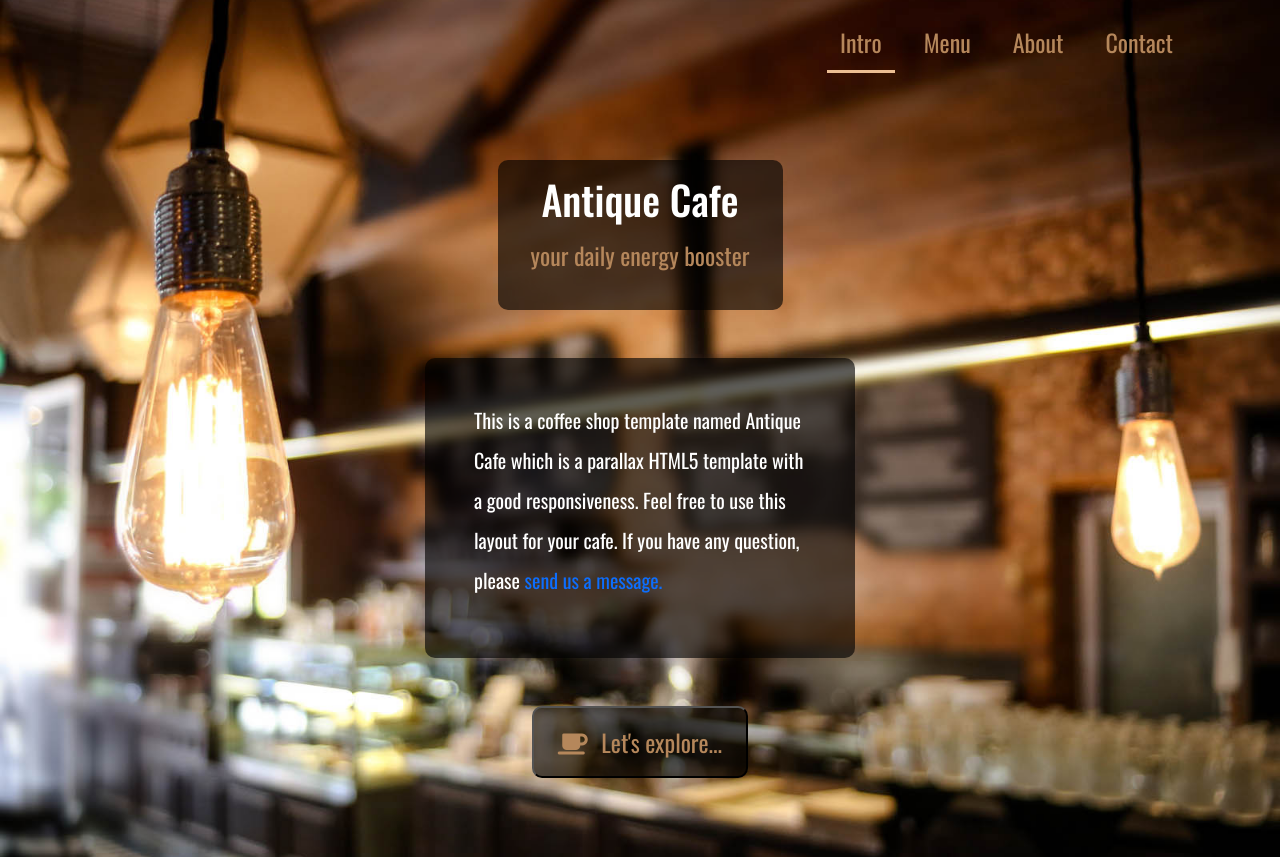
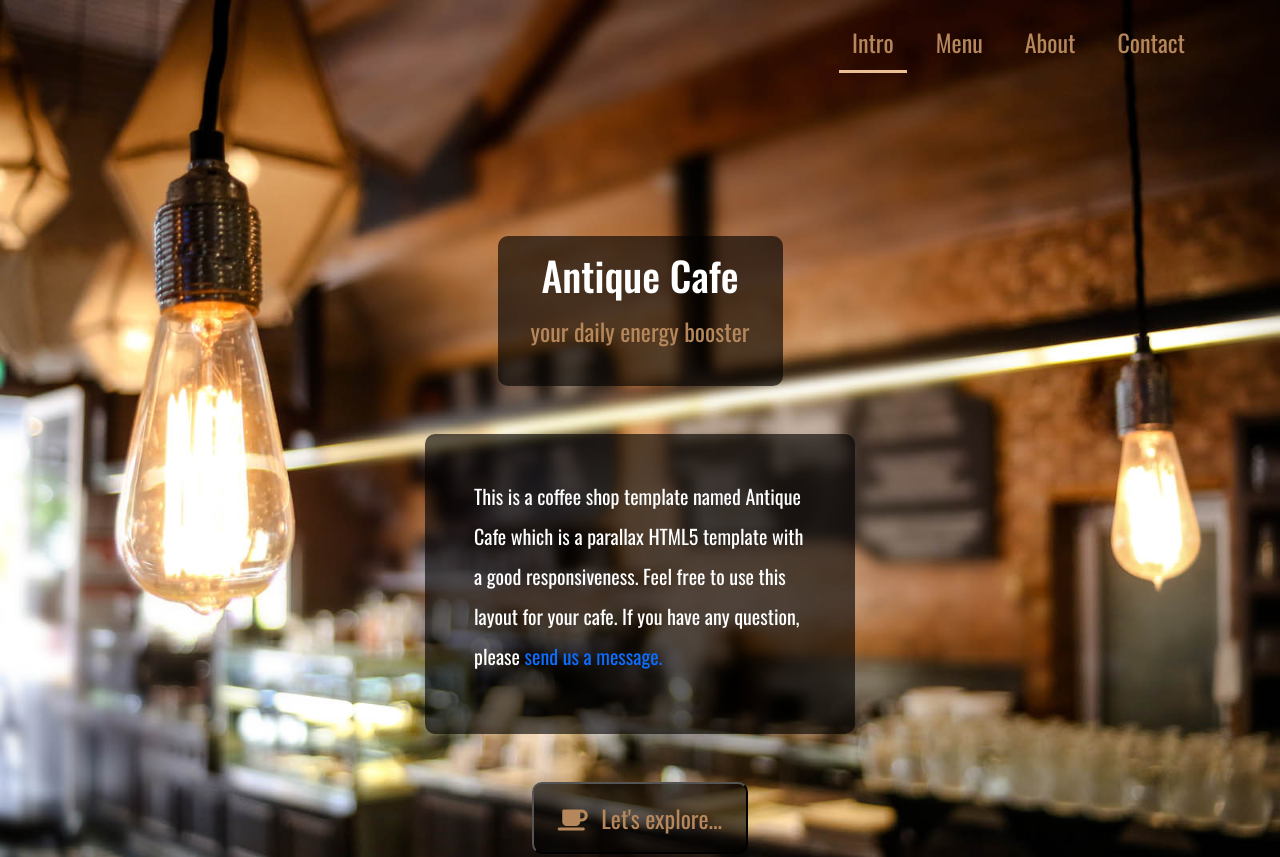
Before and after one commit to NanMo57/Antique_Cafe_Website, a website: page index.html in a window 1280 px wide. Shown: the top 857 px of the page. Drawn offline with nearby package versions, Linux system fonts and the light colour scheme.

Commit message:
Upload add script file

```diff
--- a/index.html
+++ b/index.html
@@ -9,27 +9,27 @@
     <title>Antique Cafe</title>
 </head>
 <body>
-    <section id="Home" class="position-relative" style="--BackGround:url('./img/antique-cafe-bg-01.jpg');">
-        <header class="position-fixed fixed-top container-md container-fluid p-4">
-            <nav class="d-flex justify-content-end align-items-center fs-4">
-                <ul class="d-md-flex d-none justify-content-center align-items-center gap-3">
-                    <li>
+    <section id="Home" class="parallax-section"  style="--BackGround:url('./img/antique-cafe-bg-01.jpg');">
+        <header class="position-fixed fixed-top container-fluid  p-4">
+            <nav class="d-flex justify-content-end align-items-center fs-4 container">
+                <ul class="d-md-flex justify-content-center align-items-center gap-md-3 text-center pt-5 pt-md-0 ps-0">
+                    <li class="mb-md-0 mb-5">
                         <a href='#Home' class="active BrownColor">Intro</a>
                     </li>
-                    <li>
+                    <li class="mb-md-0 mb-5">
                         <a href='#Menu' class="BrownColor">Menu</a>
                     </li>
-                    <li>
+                    <li class="mb-md-0 mb-5">
                         <a href='#About' class="BrownColor">About</a>
                     </li>
-                    <li>
+                    <li class="mb-md-0 mb-5">
                         <a href='#contact' class="BrownColor">Contact</a>
                     </li>
                 </ul>
                 <i class="BrownColor fa-solid fa-bars d-md-none d-block"></i>
             </nav>
         </header>
-        <div class="CenterDiv d-flex flex-column justify-content-center align-items-center gap-5 ps-5 pe-5 ">
+        <div class="home CenterDiv d-flex flex-column justify-content-center align-items-center gap-5 ps-5 pe-5 ">
             <div class="ContentHome  black d-flex flex-column justify-content-center lh-lg text-center" style="--w:430px; --h:150px">
                 <h1>Antique Cafe</h1>
                 <p class="BrownColor fs-4">your daily energy booster</p>
@@ -45,7 +45,7 @@
         </div>
     </section>
     <section id='Menu' class="position-relative" style="--BackGround:url('img/antique-cafe-bg-02.jpg');">
-        <div class="CenterDiv text-center w-100">
+        <div class="menu CenterDiv text-center w-100">
             <div class="mb-5"><h2 class="pt-4 pb-4 bg-light">Our Cafe Menu</h2></div>
             <div class="MenuContent container d-flex flex-column flex-lg-row justify-content-center gap-5 align-items-center">
                 <div class="left d-flex flex-column gap-4">
@@ -160,7 +160,7 @@
         </div>
     </section>
     <section id="About" class="d-flex justify-content-end container-fluid" style="--BackGround:url('img/antique-cafe-bg-03.jpg');">
-        <div class="d-flex flex-column justify-content-center align-items-end gap-5 w-100 me-0 me-md-5">
+        <div class="about d-flex flex-column justify-content-center align-items-end gap-5 w-100 me-0 me-md-5">
             <div class="DivContent p-5" style="--bg:rgba(255, 255, 255, 0.795)">
                 <h2 class="mb-5 fw-bold">About our cafe</h2>
                 <div>
@@ -178,7 +178,7 @@
         </div>
     </section>
     <section id="contact" style="--BackGround:url('img/antique-cafe-bg-04.jpg');" class="CenterDiv d-flex flex-column justify-content-between pb-2">
-        <div class="d-flex justify-content-between align-items-center container gap-5 flex-lg-row flex-column">
+        <div class="contacts d-flex justify-content-between align-items-center container gap-5 flex-lg-row flex-column">
             <div class="DivContact p-5" style="--bg:rgba(255, 255, 255, 0.795)">
                 <div class="d-flex flex-column justify-content-start align-items-start gap-3">
                     <h2>Contact Us</h2>
@@ -207,6 +207,10 @@
         <footer class="ps-sm-5 ps-3"><p class="ms-sm-5 text-light mt-5">Copyright 2022 Antique Cafe. All rights reserved.</p></footer>
     </section>
 
+
+
+
+    <script src="https://cdnjs.cloudflare.com/ajax/libs/jquery/3.7.1/jquery.min.js" integrity="sha512-v2CJ7UaYy4JwqLDIrZUI/4hqeoQieOmAZNXBeQyjo21dadnwR+8ZaIJVT8EE2iyI61OV8e6M8PP2/4hpQINQ/g==" crossorigin="anonymous" referrerpolicy="no-referrer"></script>
     <script src="https://cdn.jsdelivr.net/npm/bootstrap@5.3.3/dist/js/bootstrap.bundle.min.js"></script>
     <script src="script.js"></script>
 </body>
--- a/script.js
+++ b/script.js
@@ -0,0 +1,30 @@
+$(document).ready(()=>{
+    $('.fa-bars').click(()=>{
+        $('header').toggleClass("BG")
+        $('header ul').slideToggle("slow")
+    })
+
+    $('li a').click((e)=>{
+        $('li a').removeClass('active');
+        $(e.target).addClass('active');
+    })
+
+    $(window).scroll(()=>{
+        $(window).scrollTop() >= 73 ? $('header').css("background-color","#3e2a1b") :$('header').css("background-color","transparent")
+
+        let section = document.querySelector('section')
+        let content = document.querySelector('.CenterDiv')
+
+         const scrollTop = window.pageYOffset || document.documentElement.scrollTop;
+         const sectionTop = section.offsetTop;
+         const sectionHeight = section.clientHeight;
+
+        if (scrollTop >= sectionTop && scrollTop <= (sectionTop + sectionHeight)) {
+            const scrollPercent = (scrollTop - sectionTop) / sectionHeight;
+
+            content.style.transform = `translateY(-${scrollPercent*100}vh)`;
+        }
+    })
+
+
+})
--- a/style.css
+++ b/style.css
@@ -5,6 +5,9 @@
     box-sizing: border-box;
     border-radius: 10px;
     font-family: "Oswald", sans-serif;
+}
+header{
+    border-radius: 0;
 }
 body{
     overflow-x: hidden;
@@ -23,11 +26,20 @@ a{
     text-decoration: none;
     border-radius: 0 !important;
 }
+.home,.menu,.about{
+    height: 150vh;
+}
+
 section{
-    background:var(--BackGround);
-    background-position: center;
+    background:var(--BackGround) no-repeat center center fixed;
     background-size: cover;
     min-height:100vh;
+    border-radius: 0;
+    overflow: hidden;
+    position: relative;
+}
+#Home ul{
+    display: none;
     border-radius: 0;
 }
 #Home ul a{
@@ -51,8 +63,13 @@ section{
     color: #b5875b;
 }
 .CenterDiv{
-   padding-top: 160px;
+   padding-top: 50px;
    padding-bottom: 160px;
+   position: relative;
+   box-sizing: border-box;
+}
+.contacts,.menu{
+    padding-top: 100px;
 }
 li a:hover,.active{
     border-bottom: 3px solid #ecbe93;
@@ -90,10 +107,6 @@ li a:hover,.active{
     display: flex;
     gap:20px
 }
-/* #About > div{
-    width: 680px;
-    padding-right: 200px;
-} */
 #About h2{
     color:rgb(44, 171, 129);
 }
@@ -135,6 +148,16 @@ textarea{
     #contact > div > div{
         height: fit-content;
     }
+    .BG{
+        background-color: #3e2a1b;
+    }
+    #Home ul{
+        position: absolute;
+        top: 60px;
+        background-color: #3e2a1b;
+        width: 100%;
+        left: 0;
+    }
     .productCard{
         flex-direction: column;
         align-items: center;
```
